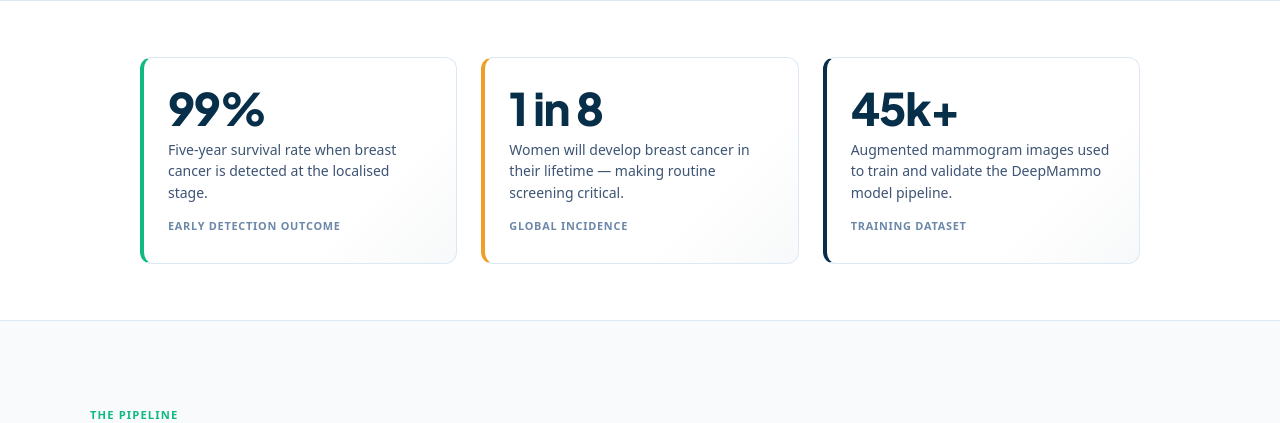
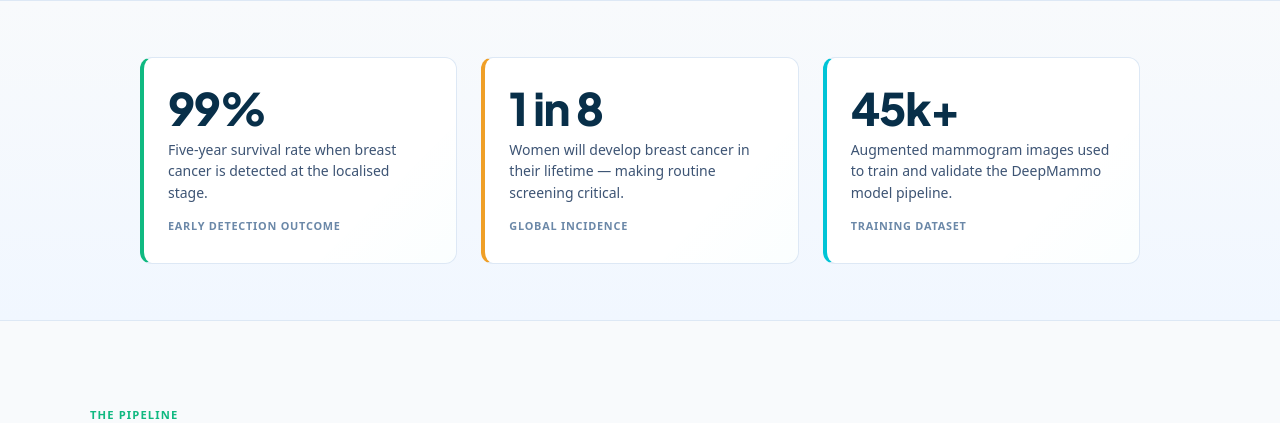
Before and after one commit to Wilworks/DeepMammo-API, a Django app: template templates/home.html in a window 1280 px wide. Shown: the part 844-1267 px from the top of the page. Run offline with Django 3.2, Linux system fonts and the light colour scheme; the template is opened without the code that fills it, so the values that code supplies are empty; some web fonts are replaced.

Commit message:
feat(home): stats band — animated count-up styling and spring-hover upgrades

```diff
--- a/templates/home.html
+++ b/templates/home.html
@@ -402,7 +402,7 @@
 
 /* ── Stats Band ────────────────────────────────────────────────────── */
 .stats-band {
-  background: var(--white);
+  background: linear-gradient(180deg, var(--bg) 0%, var(--slate-light) 100%);
   border-top: 1px solid var(--border);
   border-bottom: 1px solid var(--border);
   padding: 3.5rem 2rem;
@@ -423,10 +423,10 @@
   flex-direction: column;
   padding: 1.75rem 1.5rem;
   border-radius: var(--radius);
-  border: 1px solid var(--border);
-  background: var(--white);
-  border-left: 4px solid var(--border);
-  transition: all 0.25s ease;
+  border: 1px solid var(--border) !important;
+  background: var(--white) !important;
+  border-left: 4px solid var(--border) !important;
+  transition: var(--transition-spring) !important;
   position: relative;
   overflow: hidden;
 }
@@ -434,16 +434,17 @@
   content: '';
   position: absolute;
   inset: 0;
-  background: linear-gradient(135deg, transparent 70%, rgba(8,47,73,0.03));
+  background: linear-gradient(135deg, transparent 70%, rgba(0,196,214,0.02));
   pointer-events: none;
 }
 .stat-block:hover {
-  transform: translateY(-3px);
-  box-shadow: 0 8px 30px rgba(8,47,73,0.08);
+  transform: translateY(-5px) !important;
+  box-shadow: 0 12px 30px rgba(0, 196, 214, 0.08), var(--shadow-cyan) !important;
+  border-color: rgba(0, 196, 214, 0.25) !important;
 }
-.stat-block.emerald-accent { border-left-color: #10B981; }
-.stat-block.amber-accent   { border-left-color: #EF9F27; }
-.stat-block.coral-accent   { border-left-color: #082F49; }
+.stat-block.emerald-accent { border-left-color: var(--emerald) !important; }
+.stat-block.amber-accent   { border-left-color: var(--amber) !important; }
+.stat-block.coral-accent   { border-left-color: var(--cyan) !important; }
 
 .stat-num {
   font-family: var(--font-display);
```
